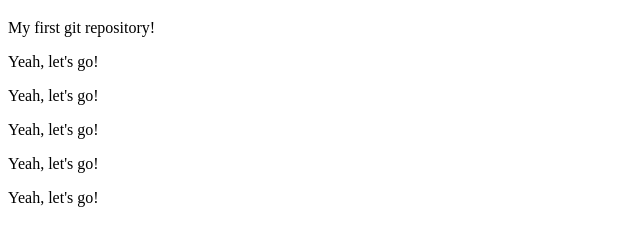
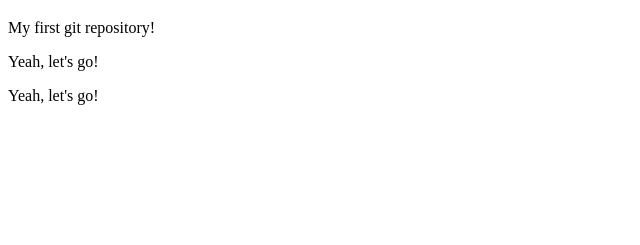
Before and after one commit to FatehElian77/hello-world, a website: page index.html in a window 1280 px wide. Shown: the part 61-306 px from the top of the page, without its empty margins (0-640 px from the left). Drawn offline with Linux system fonts and the light colour scheme.

```diff
--- a/index.html
+++ b/index.html
@@ -9,8 +9,5 @@
     <p>My first git repository!</p>
     <p>Yeah, let's go!</p>
     <p>Yeah, let's go!</p>
-    <p>Yeah, let's go!</p>
-    <p>Yeah, let's go!</p>
-    <p>Yeah, let's go!</p>
   </body>
 </html>
```
